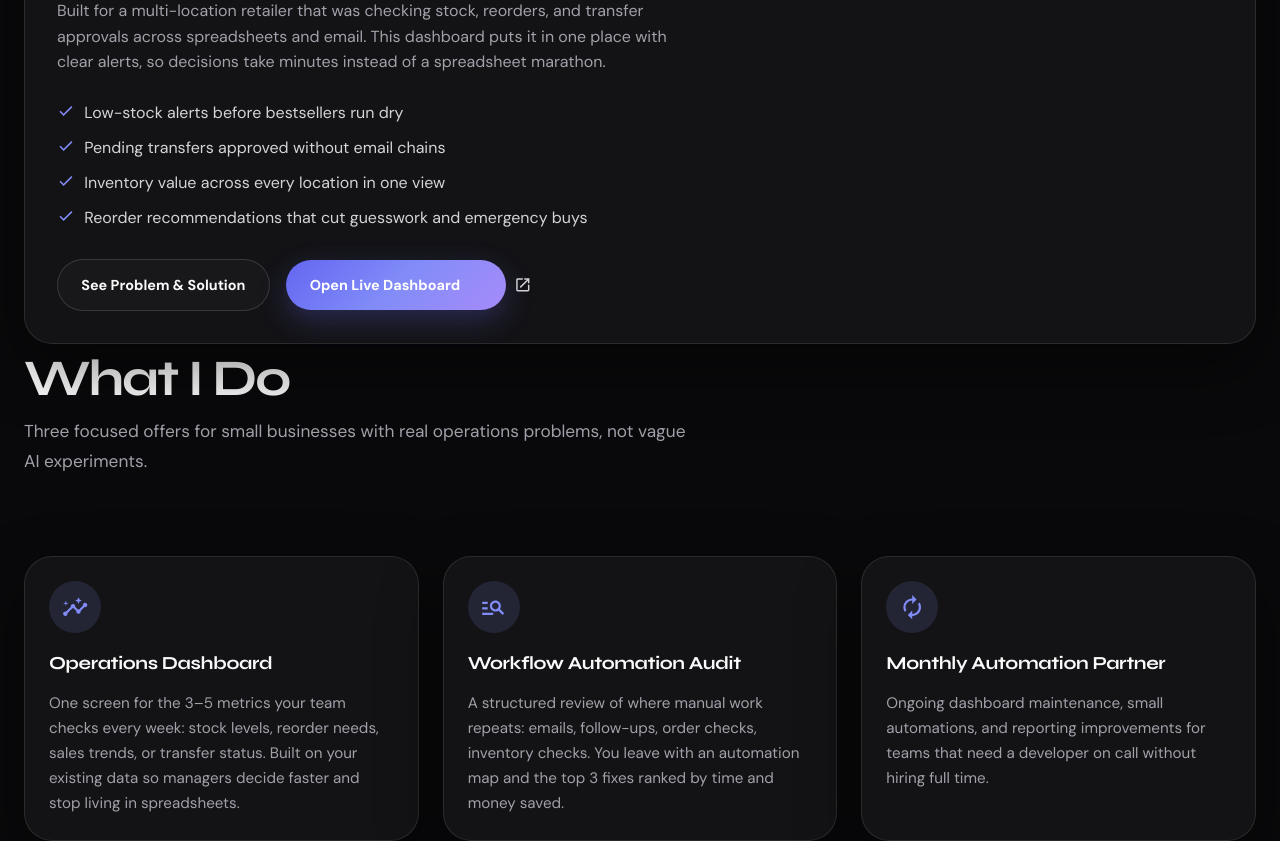
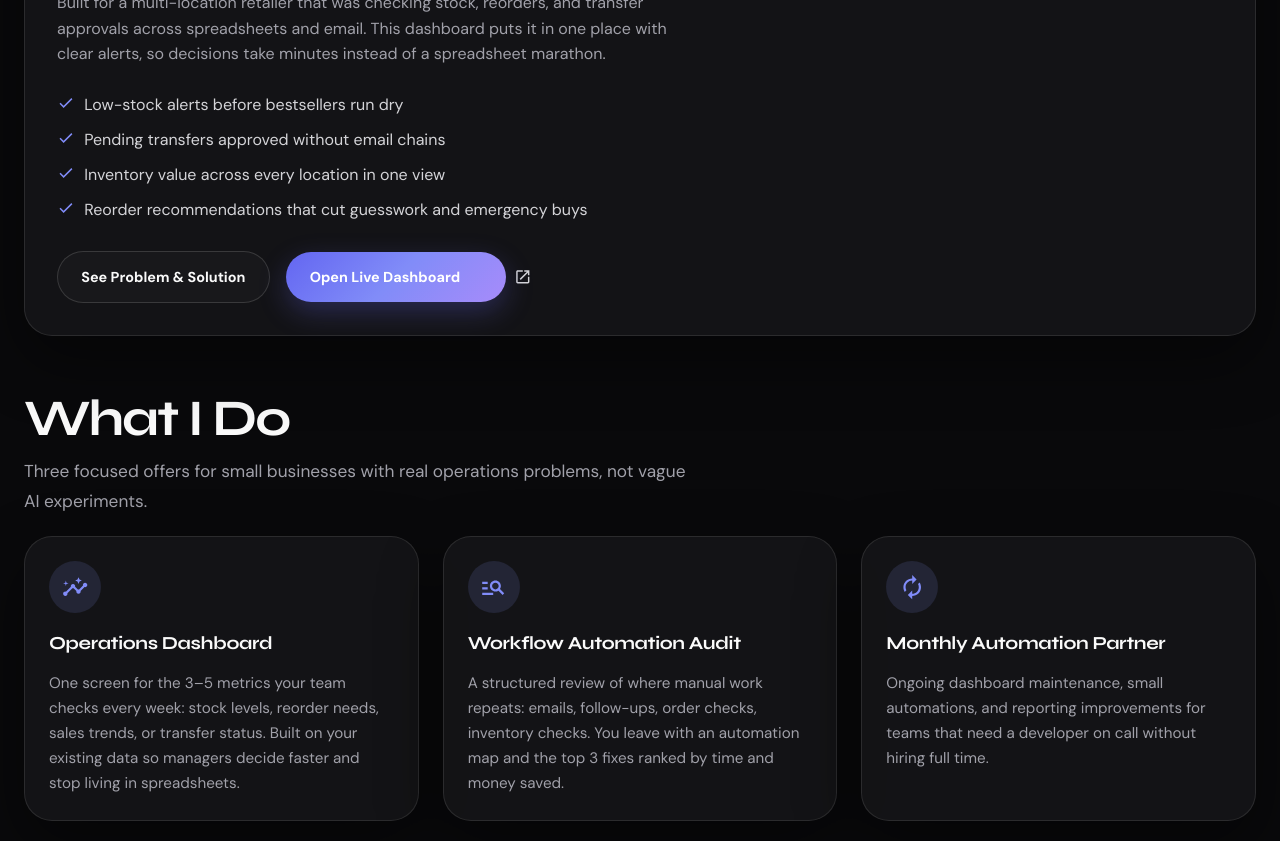
Before and after one commit to Gargi-Thakur/react-portfolio, a React (Vite) app: page /about in a window 1280 px wide. Shown: the part 944-1785 px from the top of the page. Built offline with nearby package versions, Linux system fonts and the light colour scheme.

Commit message:
fix spacing issues

```diff
--- a/src/Components/DemoShowcase.jsx
+++ b/src/Components/DemoShowcase.jsx
@@ -67,7 +67,8 @@ const DemoShowcase = ({ compact = false, embedded = false }) => {
 };
 
 const DemoShowcaseStyled = styled.section`
-    margin-top: 3rem;
+    margin-top: 0;
+    margin-bottom: 0;
     background: var(--glass-bg);
     border: 1px solid var(--glass-border);
     border-radius: var(--radius-xl);
--- a/src/Components/InfoSection.jsx
+++ b/src/Components/InfoSection.jsx
@@ -39,7 +39,7 @@ const InfoSection = () => {
 }
 
 const InfoSectionStyled = styled.div`
-    margin-top: 5rem;
+    margin-top: 0;
     display: flex;
     @media screen and (max-width:1000px) {
         flex-direction: column;
--- a/src/Components/SkillsSection.jsx
+++ b/src/Components/SkillsSection.jsx
@@ -48,8 +48,15 @@ const SkillsSection = () => {
 }
 
 const SkillsSectionStyled = styled.section`
+    margin-top: 0;
+    padding-top: 0;
+
+    > div:first-child{
+        margin-bottom: 1.25rem;
+    }
+
     .skills{
-        margin-top: 5rem;
+        margin-top: 0;
         display: grid;
         grid-template-columns: repeat(3, 1fr);
         gap: 1.5rem;
--- a/src/Components/Title.jsx
+++ b/src/Components/Title.jsx
@@ -12,7 +12,7 @@ const Title = ({ title, subtitle, as: Heading = 'h1', label }) => {
 }
 
 const TitleStyled = styled.div`
-    margin-bottom: 2.5rem;
+    margin-bottom: 1.5rem;
     h1, h2{
         font-family: 'Syne', sans-serif;
         font-size: clamp(2.2rem, 4vw, 3.25rem);
--- a/src/Pages/AboutPage.jsx
+++ b/src/Pages/AboutPage.jsx
@@ -29,7 +29,9 @@ const AboutPage = () => {
 }
 
 const AboutStyled = styled.section`
-
+    display: flex;
+    flex-direction: column;
+    gap: 3rem;
 `;
 
 export default AboutPage
```
